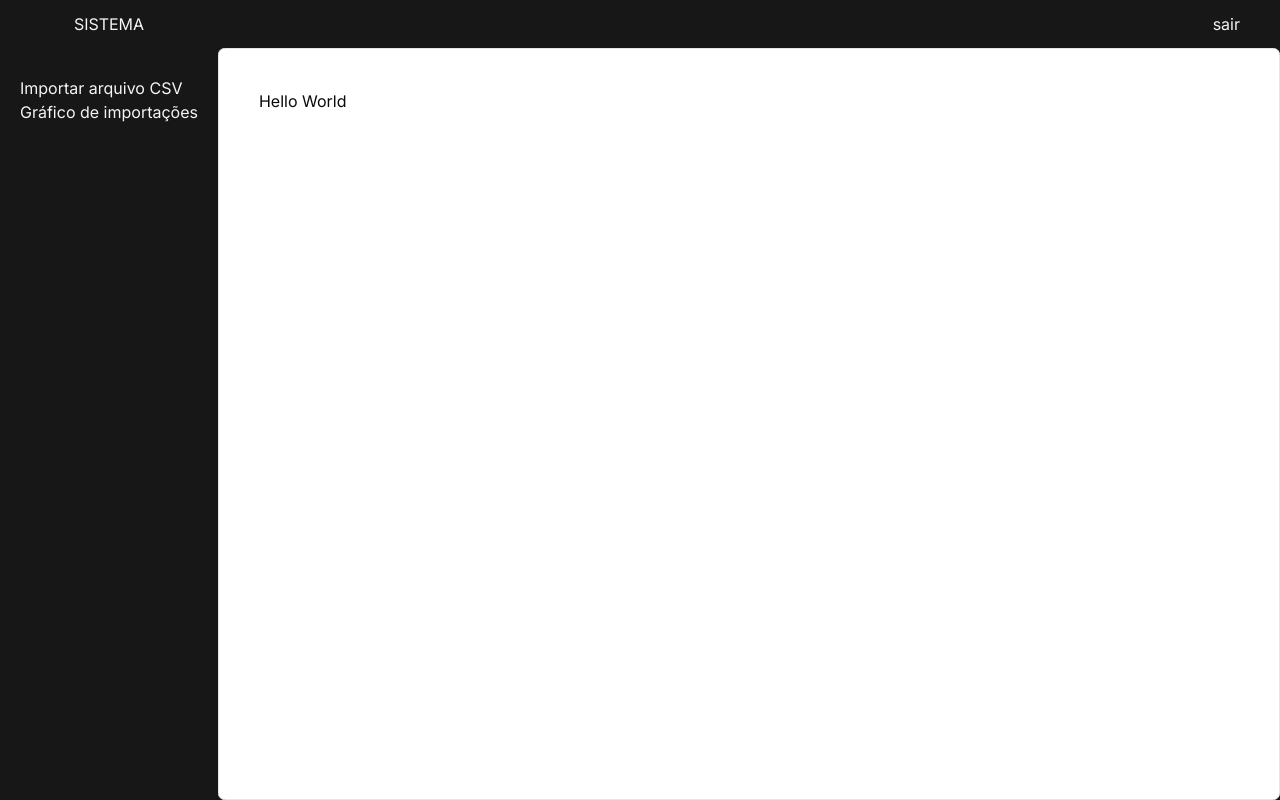
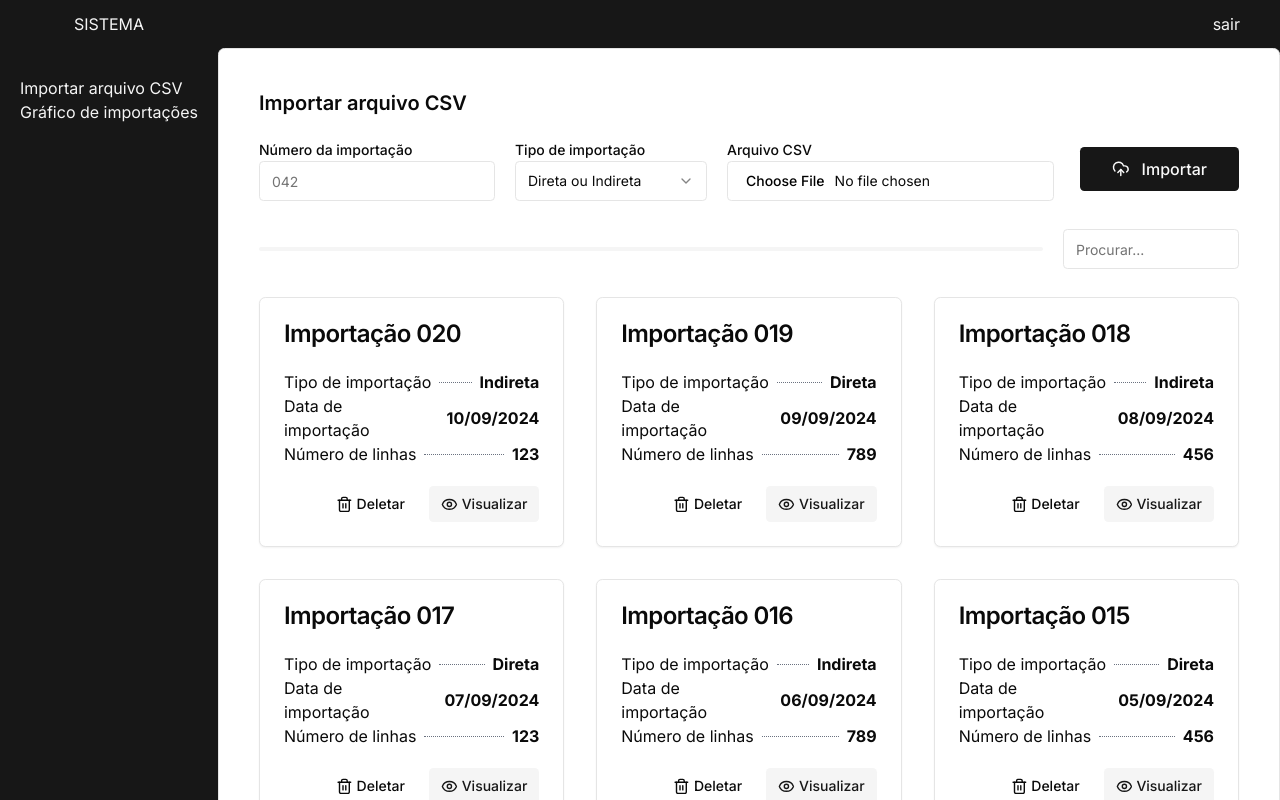
Before and after one commit to lppastor/import-csv, a Next.js app in the folder web-client/: page / in a window 1280 px wide. Shown: the top 800 px of the page. Built offline with nearby package versions, Linux system fonts and the light colour scheme.

Commit message:
feat(web): create initial upload page layout

```diff
--- a/web-client/src/app/page.tsx
+++ b/web-client/src/app/page.tsx
@@ -1,3 +1,153 @@
+import { CloudUpload, Eye, Trash2 } from 'lucide-react'
+import { Date } from '~/components/date'
+import { Button } from '~/components/ui/button'
+import {
+  Card as CardContainer,
+  CardContent,
+  CardDescription,
+  CardHeader,
+  CardTitle,
+} from '~/components/ui/card'
+import { Input } from '~/components/ui/input'
+import { Label } from '~/components/ui/label'
+import {
+  Select,
+  SelectContent,
+  SelectItem,
+  SelectTrigger,
+  SelectValue,
+} from '~/components/ui/select'
+
+type ImportData = {
+  id: number
+  type: 'direct' | 'indirect'
+  date: string
+  lines: number
+}
+
+const Card = ({ importData }: { importData: ImportData }) => {
+  const { date, id, lines, type } = importData
+
+  const typeString: string = type === 'direct' ? 'Direta' : 'Indireta'
+
+  return (
+    <CardContainer>
+      <CardHeader>
+        <CardTitle>Importação {id.toString().padStart(3, '0')}</CardTitle>
+        {/* <CardDescription>Importação direta</CardDescription> */}
+      </CardHeader>
+      <CardContent className='space-y-5'>
+        <div>
+          <div className='flex justify-between items-center'>
+            <span>Tipo de importação</span>
+            <span className='flex-1 mx-2 border-b border-dotted border-gray-500' />
+            <span className='font-bold'>{typeString}</span>
+          </div>
+          <div className='flex justify-between items-center'>
+            <span>Data de importação</span>
+            <span className='flex-1 mx-2 border-b border-dotted border-gray-500' />
+            <span className='font-bold'>
+              <Date dateString={date} />
+            </span>
+          </div>
+          <div className='flex justify-between items-center'>
+            <span>Número de linhas</span>
+            <span className='flex-1 mx-2 border-b border-dotted border-gray-500' />
+            <span className='font-bold'>{lines}</span>
+          </div>
+        </div>
+        <div className='flex items-center justify-end gap-3'>
+          <Button
+            variant='ghost'
+            size='sm'
+            className='flex gap-1 items-center hover:text-destructive hover:bg-destructive/10'
+          >
+            <Trash2 size='1.2em' />
+            <span>Deletar</span>
+          </Button>
+
+          <Button
+            size='sm'
+            variant='secondary'
+            className='flex gap-1 items-center'
+          >
+            <Eye size='1.2em' />
+            <span>Visualizar</span>
+          </Button>
+        </div>
+      </CardContent>
+    </CardContainer>
+  )
+}
+
 export default function Home() {
-  return <h1>Hello World</h1>
+  const imports: ImportData[] = [
+    { id: 1, type: 'direct', date: '2024-08-22', lines: 258 },
+    { id: 2, type: 'indirect', date: '2024-08-23', lines: 116 },
+    { id: 3, type: 'direct', date: '2024-08-24', lines: 312 },
+    { id: 4, type: 'indirect', date: '2024-08-25', lines: 89 },
+    { id: 5, type: 'direct', date: '2024-08-26', lines: 78 },
+    { id: 6, type: 'indirect', date: '2024-08-27', lines: 45 },
+    { id: 7, type: 'direct', date: '2024-08-28', lines: 99 },
+    { id: 8, type: 'indirect', date: '2024-08-29', lines: 123 },
+    { id: 9, type: 'direct', date: '2024-08-30', lines: 456 },
+    { id: 10, type: 'indirect', date: '2024-08-31', lines: 789 },
+    { id: 11, type: 'direct', date: '2024-09-01', lines: 123 },
+    { id: 12, type: 'indirect', date: '2024-09-02', lines: 456 },
+    { id: 13, type: 'direct', date: '2024-09-03', lines: 789 },
+    { id: 14, type: 'indirect', date: '2024-09-04', lines: 123 },
+    { id: 15, type: 'direct', date: '2024-09-05', lines: 456 },
+    { id: 16, type: 'indirect', date: '2024-09-06', lines: 789 },
+    { id: 17, type: 'direct', date: '2024-09-07', lines: 123 },
+    { id: 18, type: 'indirect', date: '2024-09-08', lines: 456 },
+    { id: 19, type: 'direct', date: '2024-09-09', lines: 789 },
+    { id: 20, type: 'indirect', date: '2024-09-10', lines: 123 },
+  ]
+
+  return (
+    <div className='space-y-7'>
+      <header className='space-y-5'>
+        <h2 className='text-xl font-semibold'>Importar arquivo CSV</h2>
+        <div className='flex gap-5 justify-between items-center'>
+          <div className='flex gap-5'>
+            <div>
+              <Label htmlFor='import-number-input'>Número da importação</Label>
+              <Input type='number' placeholder='042' id='import-number-input' />
+            </div>
+            <div>
+              <Label>Tipo de importação</Label>
+              <Select>
+                <SelectTrigger className='min-w-48'>
+                  <SelectValue placeholder='Direta ou Indireta' />
+                </SelectTrigger>
+                <SelectContent>
+                  <SelectItem value='direct'>Direto</SelectItem>
+                  <SelectItem value='indirect'>Indireto</SelectItem>
+                </SelectContent>
+              </Select>
+            </div>
+            <div>
+              <Label htmlFor='csv-file-input'>Arquivo CSV</Label>
+              <Input type='file' id='csv-file-input' />
+            </div>
+          </div>
+          <Button size='lg' className='flex gap-3 items-center text-base'>
+            <CloudUpload size='1.1em' />
+            <span>Importar</span>
+          </Button>
+        </div>
+      </header>
+      <div className='flex items-center gap-5'>
+        <div className='h-1 flex-1 bg-secondary rounded-lg' />
+        <Input className='w-44' placeholder='Procurar...' />
+      </div>
+      <div>
+        <div className='grid grid-cols-3 gap-8'>
+          {imports.reverse().map((importData) => (
+            <Card key={importData.id} importData={importData} />
+          ))}
+        </div>
+      </div>
+    </div>
+  )
 }
```
